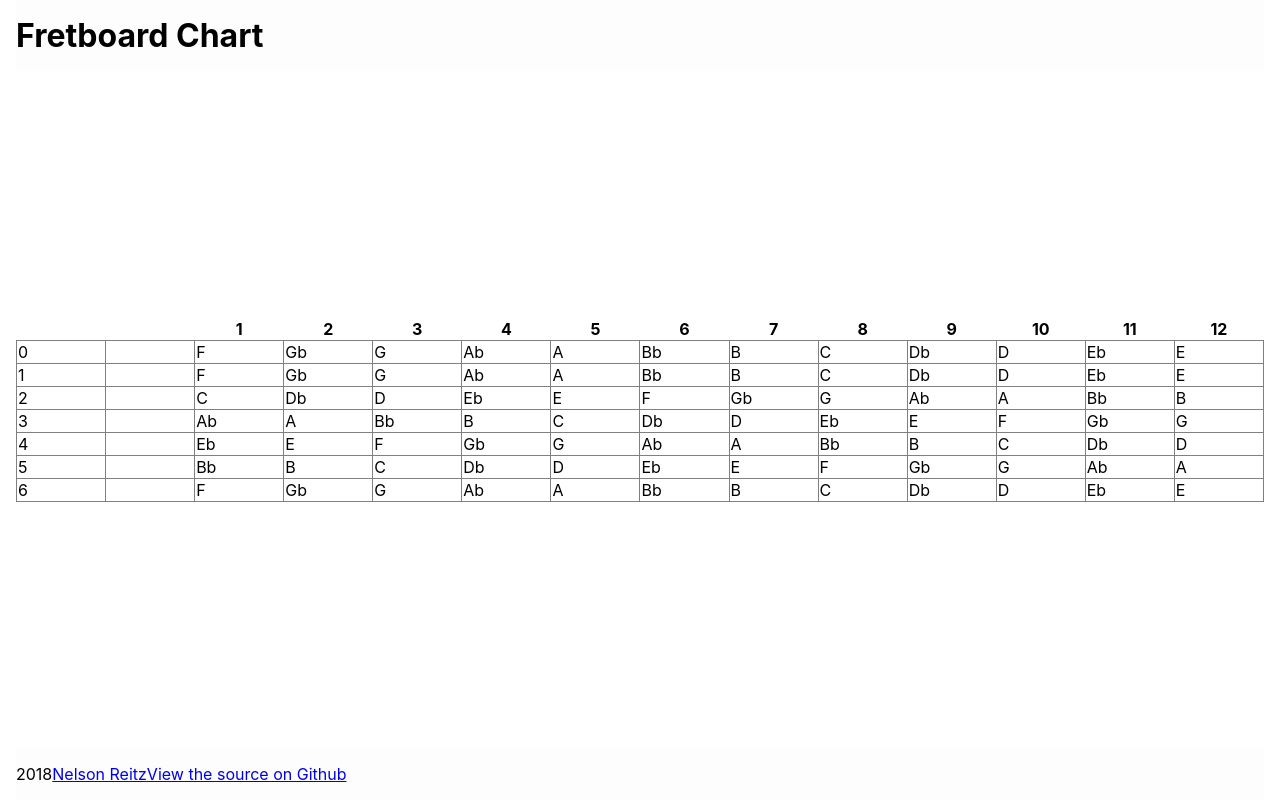
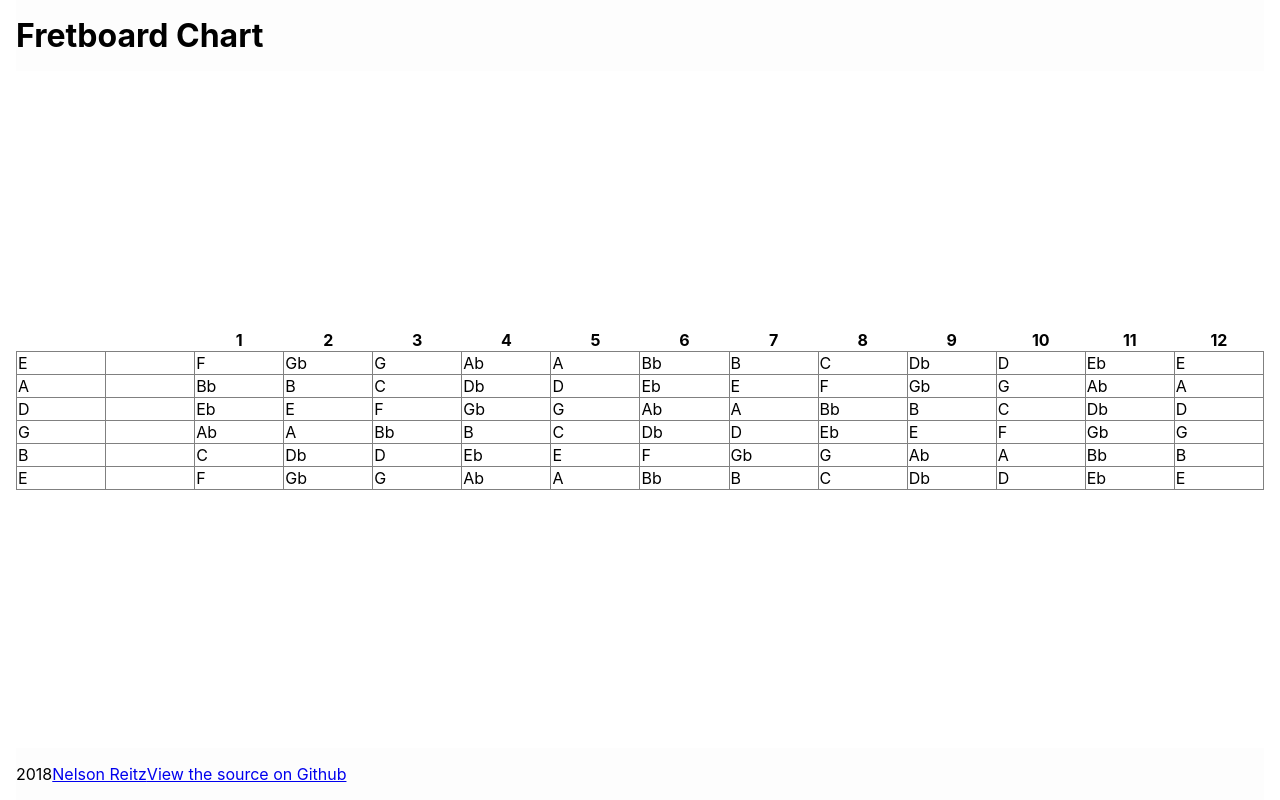
Before and after one commit to nelsonreitz/fretboard-notes, a React (Create React App) app: page / in a window 1280 px wide. Built offline with nearby package versions, Linux system fonts and the light colour scheme.

Commit message:
Display default tuning notes on the fretboard

```diff
--- a/src/App.js
+++ b/src/App.js
@@ -29,8 +29,7 @@ class Footer extends Component {
 class FretboardHeader extends Component {
   render() {
     let columns = [
-      <th className="Spacer" key="spacer1"></th>,
-      <th className="Spacer" key="spacer2"></th>
+      <th className="Spacer" colSpan="2" key="spacer"></th>,
     ];
 
     // Create fret numbers
@@ -55,17 +54,26 @@ class Fretboard extends Component {
     let rows = [];
 
     // Create strings
-    for (let i = 0; i < STRINGS + 1; i++) {
+    for (let i = 0; i < STRINGS; i++) {
       let className = "String-" + i;
+      let openNote = TUNINGS[0].notes[i];
       let columns = [
-        <td className="Open" key="open">{i}</td>,
+        <td className="Open" key="open">{openNote}</td>,
         <td className="Spacer" key="spacer"></td>
       ];
+
+      // Find notes of current string
+      let currentString;
+      for (const string of STRINGNOTES) {
+        if (string.openNote === openNote) {
+          currentString = string;
+        }
+      }
 
       // Create frets
       for (let j = 0; j < FRETS; j++) {
         let fretNumber = j + 1;
-        let fretNote = TUNINGS[0][i][j];
+        let fretNote = currentString.fretNotes[j];
         let className = "Fret-" + fretNumber;
         columns.push(<td className={className} key={fretNumber}>{fretNote}</td>);
       }
@@ -103,14 +111,31 @@ const TUNINGS = [
   {
     name: "E Standard",
     abbr: "e_std",
-    "0": ["F", "Gb", "G", "Ab", "A", "Bb", "B", "C", "Db", "D", "Eb", "E"],
-    "1": ["F", "Gb", "G", "Ab", "A", "Bb", "B", "C", "Db", "D", "Eb", "E"],
-    "2": ["C", "Db", "D", "Eb", "E", "F", "Gb", "G", "Ab", "A", "Bb", "B"],
-    "3": ["Ab", "A", "Bb", "B", "C", "Db", "D", "Eb", "E", "F", "Gb", "G"],
-    "4": ["Eb", "E", "F", "Gb", "G", "Ab", "A", "Bb", "B", "C", "Db", "D"],
-    "5": ["Bb", "B", "C", "Db", "D", "Eb", "E", "F", "Gb", "G", "Ab", "A"],
-    "6": ["F", "Gb", "G", "Ab", "A", "Bb", "B", "C", "Db", "D", "Eb", "E"],
+    notes: ["E", "A", "D", "G", "B", "E"]
   }
 ];
 
+const STRINGNOTES = [
+  {
+    openNote: "A",
+    fretNotes: ["Bb", "B", "C", "Db", "D", "Eb", "E", "F", "Gb", "G", "Ab", "A"]
+  },
+  {
+    openNote: "B",
+    fretNotes: ["C", "Db", "D", "Eb", "E", "F", "Gb", "G", "Ab", "A", "Bb", "B"]
+  },
+  {
+    openNote: "D",
+    fretNotes: ["Eb", "E", "F", "Gb", "G", "Ab", "A", "Bb", "B", "C", "Db", "D"]
+  },
+  {
+    openNote: "E",
+    fretNotes: ["F", "Gb", "G", "Ab", "A", "Bb", "B", "C", "Db", "D", "Eb", "E"]
+  },
+  {
+    openNote: "G",
+    fretNotes: ["Ab", "A", "Bb", "B", "C", "Db", "D", "Eb", "E", "F", "Gb", "G"]
+  },
+];
+
 export default App;
```
